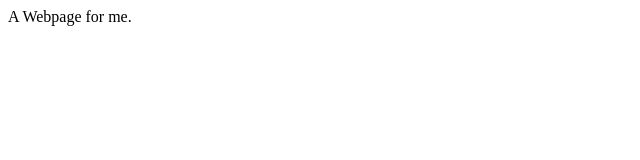
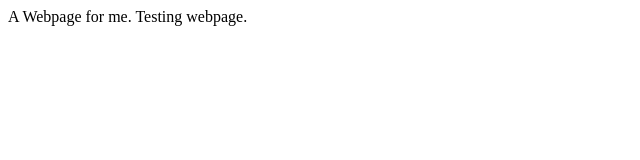
Before and after one commit to dartmouth-cs52-20S/bryanshin.me, a plain HTML site: page index.html in a window 1280 px wide. Shown: the whole page, without its empty margins (0-640 px from the left). Drawn offline with Linux system fonts and the light colour scheme.

Commit message:
testing updated webpage

```diff
--- a/index.html
+++ b/index.html
@@ -4,6 +4,6 @@
         <title>bryanshin.me</title>
     </head>
     <body>
-        A Webpage for me.
+        A Webpage for me. Testing webpage.
     </body>
 </html>
```
